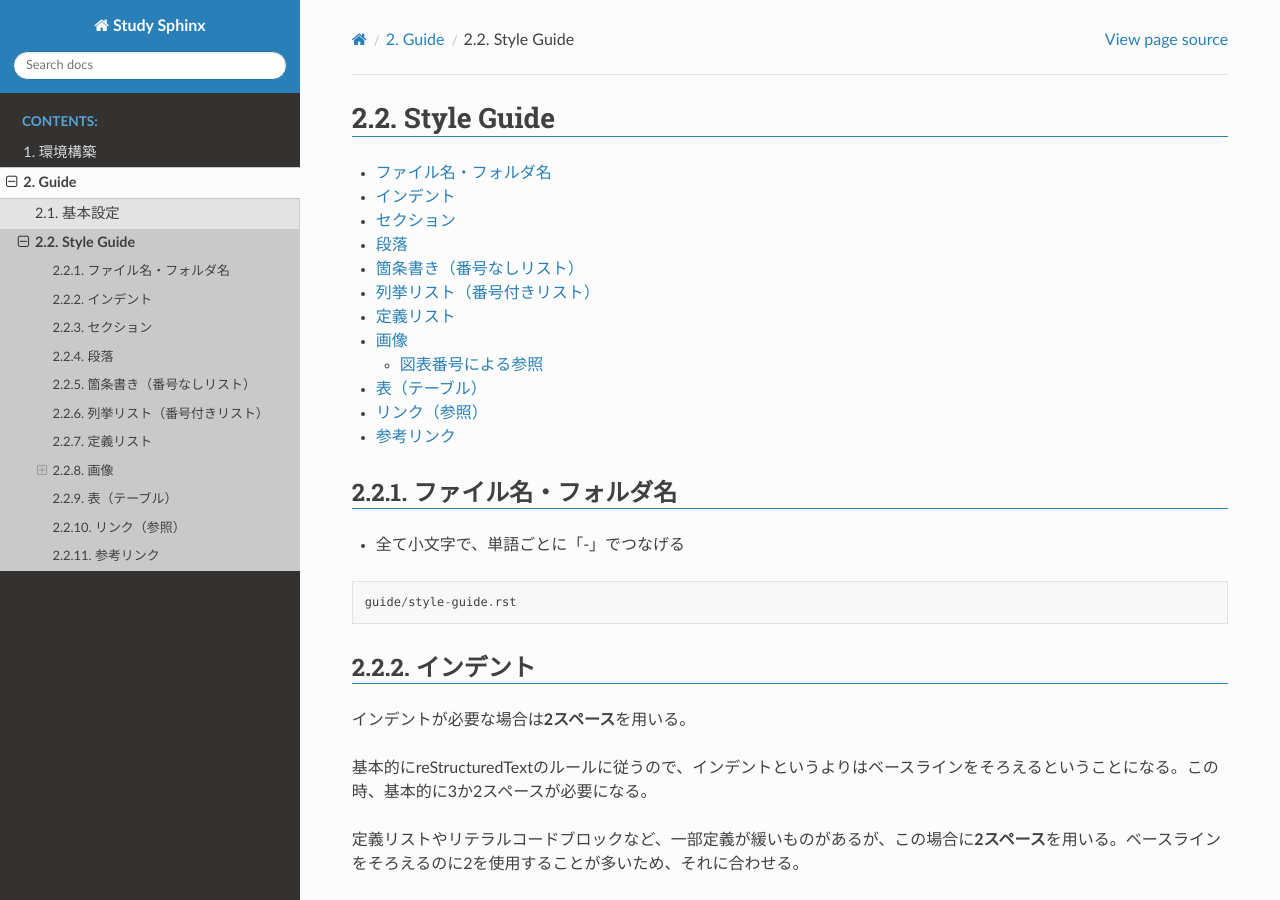
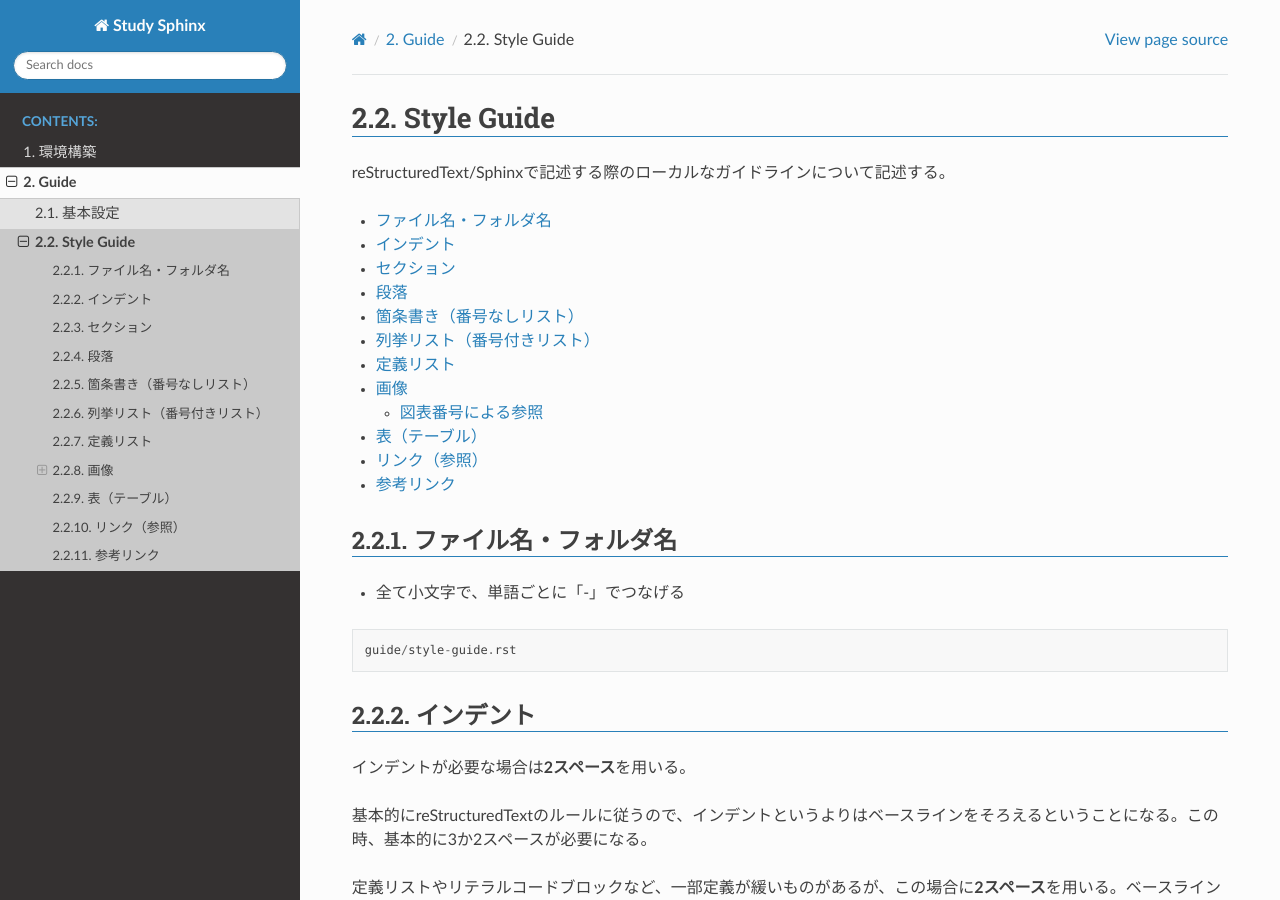
Before and after one commit to kkAyataka/study-sphinx, a Sphinx documentation site: the page built from doc/guide/style-guide.rst, in a window 1280 px wide and 900 px high. Built offline with Sphinx 7.4.7 and the Read the Docs theme 2.0.0, drawn with Linux system fonts in a browser that asks for light colours; some of the changed text lies outside the part shown.

Commit message:
Write abst and format

```diff
--- a/doc/guide/style-guide.rst
+++ b/doc/guide/style-guide.rst
@@ -1,6 +1,8 @@
 --------------------------------------------------------------------------------
 Style Guide
 --------------------------------------------------------------------------------
+
+reStructuredText/Sphinxで記述する際のローカルなガイドラインについて記述する。
 
 .. contents::
    :local:
@@ -38,7 +40,6 @@ Style Guide
 **テキスト的に** セクションをそろえると、全体として1レベル深くなる。
 ただし、その場合もセクション5で大体収まるし、reST的にはあまり意味が無いので、
 好みの話になる。
-
 
 .. code-block:: rst
 
```
Also changed, not shown: other parts of doc/guide/style-guide.rst (+1 -1 lines).
